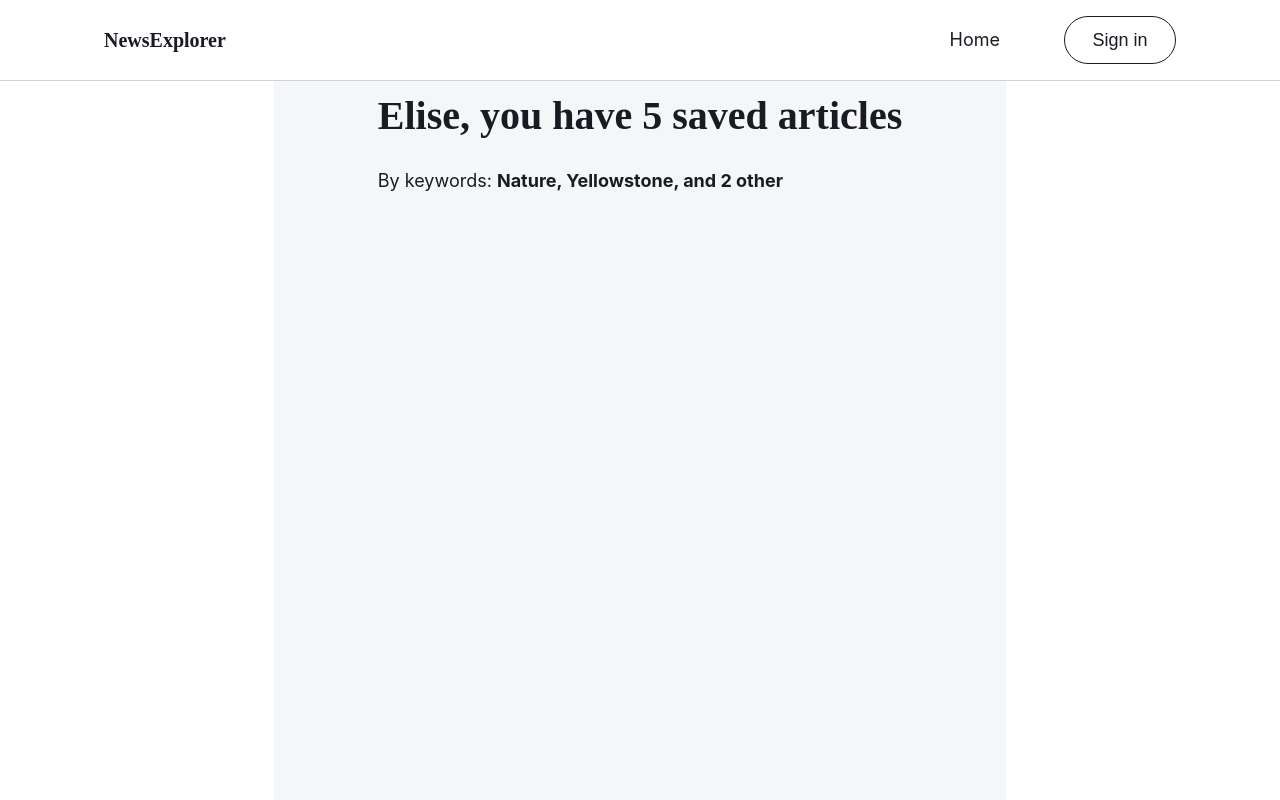
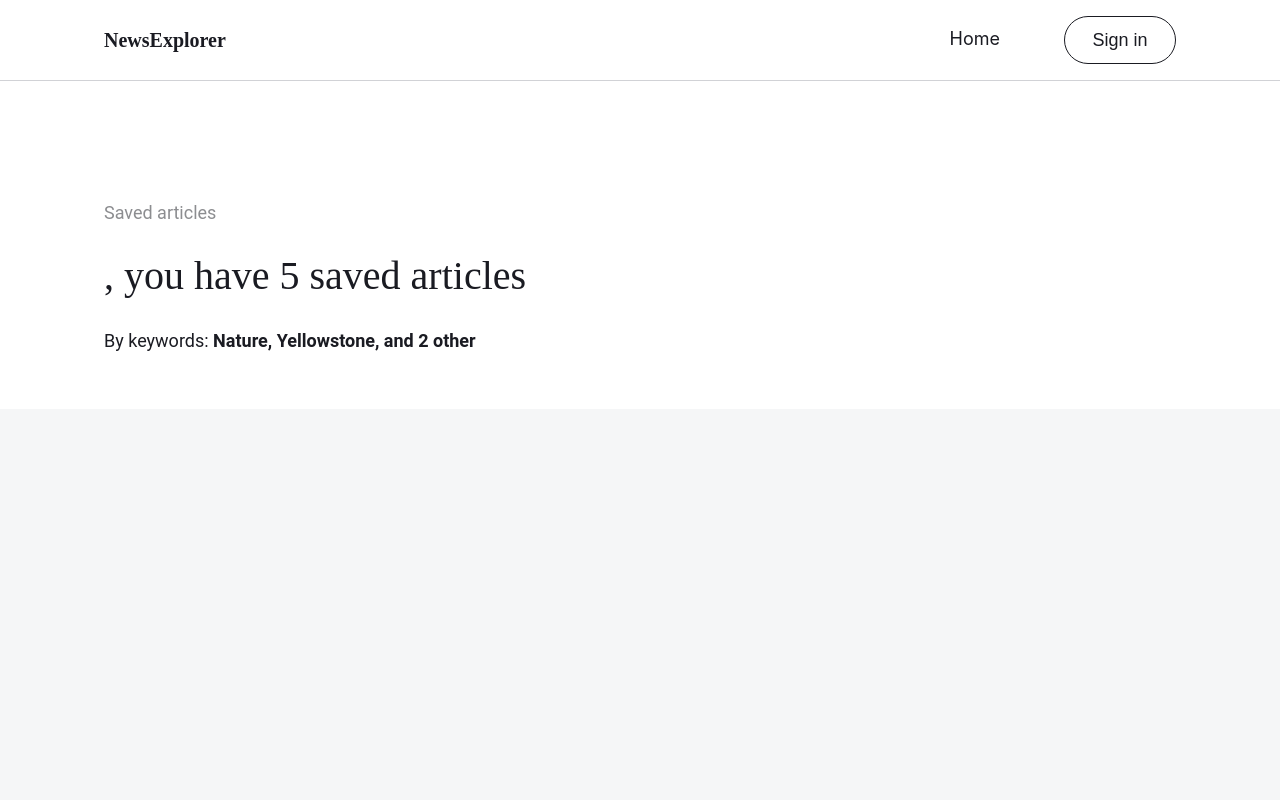
Before and after one commit to Raquel-LT3/news-explorer-frontend, a React (Vite) app: page /saved-news in a window 1280 px wide. Shown: the top 800 px of the page. Built offline with nearby package versions, Linux system fonts and the light colour scheme.

Commit message:
work on saved articles and layout

```diff
--- a/src/components/Header/Header.css
+++ b/src/components/Header/Header.css
@@ -6,8 +6,10 @@
   justify-content: center;
   border-bottom: 1px solid rgba(255, 255, 255, 0.2);
   z-index: 10;
-  margin-bottom: -80px;
-  position: relative;
+  /* Use absolute positioning for the Home page to overlay the hero */
+  position: absolute;
+  top: 0;
+  left: 0;
 }
 
 .header_theme_light {
@@ -19,7 +21,7 @@
 .header__container {
   width: 100%;
   max-width: 1440px;
-  height: 80px;
+  height: 80px; /* Fixed height is key to stop jumping */
   display: flex;
   justify-content: space-between;
   align-items: center;
@@ -27,6 +29,7 @@
   margin: 0 auto;
   box-sizing: border-box;
 }
+
 .header__logo {
   font-family: "Roboto Slab", serif;
   font-size: 20px;
@@ -60,11 +63,14 @@
   background-color: #1a1b22; /* Forces it to dark when menu is open */
 }
 
+
+
 @media screen and (max-width: 1024px) {
   .header__container {
     padding: 0 40px;
   }
 }
+
 
 /* Mobile Menu Styles */
 
@@ -88,6 +94,7 @@
     border-bottom: 1px solid rgba(255, 255, 255, 0.2);
   }
 
+
   .header__menu-button {
     display: block !important;
     width: 24px;
@@ -100,16 +107,13 @@
     cursor: pointer;
   }
 
-  .header.header_menu-open {
+  /* The Overlay State */
+ .header.header_menu-open {
     height: 56px; /* Header stays slim, Navigation handles the drawer */
     background-color: #1a1b22;
     position: fixed;
     z-index: 101;
     border-radius: 0;
-  }
-
-  .header.header_menu-open::after {
-    display: none; /* Turn off the old broken shadow */
   }
 
   .header.header_menu-open .header__container {
@@ -155,8 +159,18 @@
   }
 
   .header__menu-button_hidden {
-    display: none;
-    visibility: hidden;
-    opacity: 0;
+  display: none;
+  visibility: hidden;
+  opacity: 0;
+}
+
+.header_menu-open .header__logo {
+    color: #fff !important;
   }
+
+  .header_menu-open .header__menu-button {
+    /* Ensures the 'X' or 'Back' button is white */
+    filter: brightness(0) invert(1);
+  }
+
 }
--- a/src/components/Navigation/Navigation.css
+++ b/src/components/Navigation/Navigation.css
@@ -16,8 +16,21 @@
   line-height: 24px;
   text-decoration: none;
   color: #fff;
-  transition: opacity 0.3s;
-  margin-right: 0;
+  transition: opacity 0.3s, border-bottom-color 0.3s;
+  /* Reserve space for the line so it doesn't jump when active */
+  border-bottom: 3px solid transparent;
+  box-sizing: border-box;
+}
+
+.navigation__button_theme_light {
+  color: #1a1b22;
+  border: 1px solid #1a1b22;
+  background: transparent;
+}
+
+/* Force the icon to follow the theme */
+.navigation__logout-icon_theme_light {
+  filter: brightness(0) !important;
 }
 
 .navigation__link + .navigation__button {
@@ -30,7 +43,18 @@
 }
 
 .navigation__link_active {
-  box-shadow: inset 0 -3px 0 0 #fff; /* Use box-shadow for cleaner bottom border */
+  border-bottom-color: #ffffff;
+}
+
+.navigation__link_active::after {
+  content: "";
+  position: absolute;
+  bottom: 0;
+  left: 0;
+  width: 100%;
+  height: 3px;
+  display: none;
+
 }
 
 /* Theme modifier for Saved News page */
@@ -39,7 +63,7 @@
 }
 
 .navigation__link_theme_light.navigation__link_active {
-  box-shadow: inset 0 -3px 0 0 #1a1b22;
+  border-bottom-color: #1a1b22;
 }
 
 .navigation__button {
@@ -79,6 +103,15 @@
   filter: invert(1);
 }
 
+.navigation__logout-icon_theme_light {
+  filter: brightness(0); /* This is more reliable than invert(1) to make an icon pure black */
+}
+
+/* Ensure the button text matches the theme */
+.navigation__button_theme_light .navigation__username {
+  color: #1a1b22;
+}
+
 @media screen and (min-width: 768px) {
   .navigation {
     display: flex !important;
@@ -97,13 +130,9 @@
   .navigation__link {
     display: block;
     width: 100%;
-    font-size: 18px;
-    font-weight: 500;
-    color: #fff;
-    text-decoration: none;
-    padding: 16px 0; /* Vertical padding instead of huge margins */
-    margin: 0;
-    border: none !important;
+    color: #fff !important; /* Forces white text on mobile drawer */
+    border-bottom: none !important; /* Removes the underline on mobile */
+    padding: 16px 0;
   }
 
    .navigation_visible {
@@ -144,14 +173,41 @@
     display: flex;
     justify-content: center;
     border-radius: 100px;
-    border: 1px solid #fff;
+    border: 1px solid #fff !important;
     background: transparent;
   }
 
   .navigation__link_active {
     box-shadow: none !important;
     padding-bottom: 0; /* Add padding to create space for the active underline */
+    width: 100%;
+    color: #fff !important; /* Forces white text on mobile drawer */
+    border-bottom: none !important; /* Removes the underline on mobile */
+    padding: 16px 0;
   }
 
 
+  .navigation__logout-icon {
+    filter: brightness(0) invert(1) !important;
+  }
+
+  .navigation_visible .navigation__username,
+  .navigation_visible .navigation__button {
+    color: #ffffff !important;
+  }
+
+  /* Force the logout icon to be white as well */
+  .navigation_visible .navigation__logout-icon {
+    filter: brightness(0) invert(1) !important;
+  }
+
+  .navigation__link_active::after {
+    display: none; /* underlined active links often look messy in mobile drawers */
+  }
+
+  .navigation__link_active {
+    opacity: 1;
+    font-weight: 700; /* Use font-weight instead of a border to show it's active */
+  }
+
 }
--- a/src/components/Navigation/Navigation.jsx
+++ b/src/components/Navigation/Navigation.jsx
@@ -41,14 +41,14 @@ function Navigation({
         type="button"
         onClick={isLoggedIn ? onLogout : onSignInClick}
       >
-        {/* Wrap the text in a span so we can style it separately from the icon */}
+        {/* If logged in, show username (fallback to Elise). If not, show Sign in */}
         <span className="navigation__username">
-          {isLoggedIn ? username : "Sign in"}
+          {isLoggedIn ? (username || "Elise") : "Sign in"}
         </span>
 
         {isLoggedIn && (
           <img
-            src={logoutWhite} // Use your imported variable name
+            src={logoutWhite}
             alt="Logout"
             className={`navigation__logout-icon ${isSavedNews ? "navigation__logout-icon_theme_light" : ""}`}
           />
--- a/src/components/SavedNews/SavedNews.css
+++ b/src/components/SavedNews/SavedNews.css
@@ -1,28 +1,44 @@
 /* src/components/SavedNews/SavedNews.css */
 
 .saved-news {
-  background-color: #F5F6F7; /* Light grey background from Figma */
+  background-color: #fff; /* Header area is white */
   min-height: 100vh;
+  width: 100%;
   display: flex;
+  flex-grow: 1;
   flex-direction: column;
 }
 
+.saved-news__main {
+  background-color: #F5F6F7; /* This creates the edge-to-edge grey section */
+  width: 100%;
+  display: flex;
+  justify-content: center;
+  flex-grow: 1;
+  padding: 60px 0; /* Vertical spacing for cards */
+}
+
 .saved-news__container {
-  padding: 0 104px;
   max-width: 1440px;
   width: 100%;
-  margin: 0 auto;
+  padding: 0 104px; /* Matches the header's horizontal alignment */
 }
 
-/* Tablet Adjustments */
-@media screen and (max-width: 768px) {
+/* Tablet (768px) */
+@media screen and (max-width: 1024px) {
+  .saved-news__main {
+    padding: 32px 0;
+  }
   .saved-news__container {
     padding: 0 40px;
   }
 }
 
-/* Mobile Adjustments */
-@media screen and (max-width: 320px) {
+/* Mobile (320px) */
+@media screen and (max-width: 767px) {
+  .saved-news__main {
+    padding: 24px 0;
+  }
   .saved-news__container {
     padding: 0 16px;
   }
--- a/src/components/SavedNews/SavedNews.jsx
+++ b/src/components/SavedNews/SavedNews.jsx
@@ -5,14 +5,17 @@ import SavedNewsHeader from '../SavedNewsHeader/SavedNewsHeader';
 // import NewsCardList from '../NewsCardList/NewsCardList'; // You'll build this soon!
 import './SavedNews.css';
 
-function SavedNews() {
+function SavedNews({ username }) {
   return (
     <div className="saved-news">
-      <SavedNewsHeader />
-      <section className="saved-news__container">
-        {/* NewsCardList will go here later to display saved articles */}
-        <div className="saved-news__placeholder">
-          {/* NewsCardList isSavedNews={true} */}
+      <SavedNewsHeader username={username} />
+      {/* This section provides the edge-to-edge grey background */}
+      <section className="saved-news__main">
+        {/* This container centers the cards and limits width to 1440px */}
+        <div className="saved-news__container">
+          <div className="saved-news__placeholder">
+             {/* NewsCardList will go here */}
+          </div>
         </div>
       </section>
     </div>
--- a/src/components/SavedNewsHeader/SavedNewsHeader.css
+++ b/src/components/SavedNewsHeader/SavedNewsHeader.css
@@ -1,40 +1,75 @@
 /* src/components/SavedNewsHeader/SavedNewsHeader.css */
 
 .saved-news-header {
-  padding: 40px 104px 56px;
-  background-color: #F5F6F7;
+  background-color: #ffffff;
+  /* 120px top padding ensures it clears the Navigation bar */
+  padding: 120px 0 56px;
+  display: flex;
+  justify-content: center;
+  width: 100%;
+}
+
+.saved-news-header__container {
+  max-width: 1440px;
+  width: 100%;
+  padding: 0 104px;
+  /* FORCE STACKING HERE */
+  display: flex;
+  flex-direction: column;
+  align-items: flex-start;
+  text-align: left;
 }
 
 .saved-news-header__subtitle {
+  font-family: "Roboto", Arial, sans-serif;
   font-size: 18px;
   line-height: 24px;
   color: rgba(26, 27, 34, 0.5);
-  margin: 0 0 28px;
+  margin: 0 0 28px; /* Margin below 'Saved articles' */
 }
 
 .saved-news-header__title {
-  font-family: 'Roboto Slab', serif;
+  font-family: "Roboto Slab", serif;
+  font-weight: 400;
   font-size: 40px;
   line-height: 46px;
-  color: #1A1B22;
-  margin: 0 0 30px;
+  color: #1a1b22;
+  margin: 0 0 30px; /* Exact 30px spacing from Figma */
   max-width: 530px;
 }
 
 .saved-news-header__keywords {
+  font-family: "Roboto", Arial, sans-serif;
   font-size: 18px;
   line-height: 24px;
-  color: #1A1B22;
+  color: #1a1b22;
   margin: 0;
 }
 
-.saved-news-header__keywords-bold {
-  font-weight: 700;
+.saved-news-header__keywords-bold  {
+  font-weight: bold;
 }
 
-/* Responsiveness */
-@media screen and (max-width: 768px) {
+/* TABLET POLISH */
+@media screen and (max-width: 1024px) {
   .saved-news-header {
-    padding: 40px 40px 48px;
+    padding: 100px 0 48px;
+  }
+  .saved-news-header__container {
+    padding: 0 40px;
+  }
+  .saved-news-header__title {
+    font-size: 30px;
+    line-height: 34px;
   }
 }
+
+/* MOBILE POLISH */
+@media screen and (max-width: 767px) {
+  .saved-news-header {
+    padding: 88px 0 32px;
+  }
+  .saved-news-header__container {
+    padding: 0 16px;
+  }
+}
--- a/src/components/SavedNewsHeader/SavedNewsHeader.jsx
+++ b/src/components/SavedNewsHeader/SavedNewsHeader.jsx
@@ -3,14 +3,19 @@
 import React from 'react';
 import './SavedNewsHeader.css';
 
-function SavedNewsHeader() {
+function SavedNewsHeader({ username }) {
   return (
     <section className="saved-news-header">
-      <p className="saved-news-header__subtitle">Saved articles</p>
-      <h1 className="saved-news-header__title">Elise, you have 5 saved articles</h1>
-      <p className="saved-news-header__keywords">
-        By keywords: <span className="saved-news-header__keywords-bold">Nature, Yellowstone, and 2 other</span>
-      </p>
+      {/* This container MUST have flex-direction: column in CSS */}
+      <div className="saved-news-header__container">
+        <p className="saved-news-header__subtitle">Saved articles</p>
+        <h1 className="saved-news-header__title">
+          {username}, you have 5 saved articles
+        </h1>
+        <p className="saved-news-header__keywords">
+          By keywords: <span className="saved-news-header__keywords-bold">Nature, Yellowstone, and 2 other</span>
+        </p>
+      </div>
     </section>
   );
 }
```
